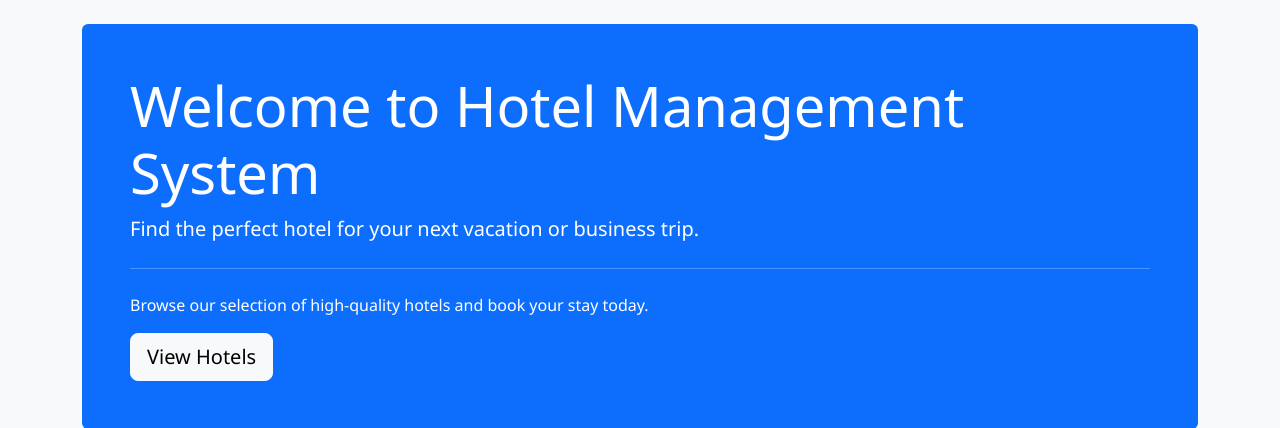
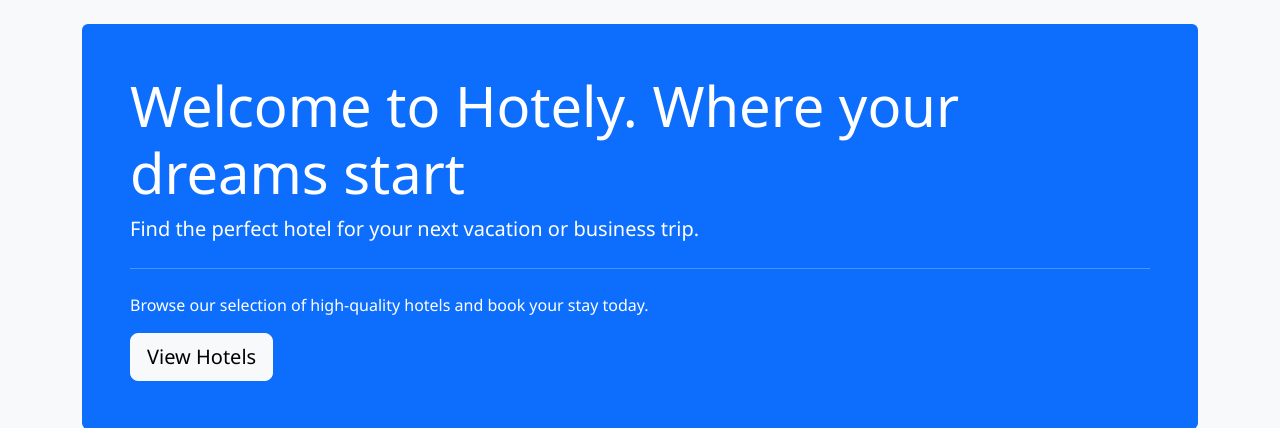
Before and after one commit to benconte/Hotel-Management-System, a PHP site: page /hotel-management/ in a window 1280 px wide. Shown: the part 56-484 px from the top of the page. Run offline with PHP 8.4, Linux system fonts and the light colour scheme; data that the repository does not hold is empty; some libraries are stand-ins or nearby versions.

Commit message:
refactor: heading refactor on home page

```diff
--- a/index.php
+++ b/index.php
@@ -1,7 +1,7 @@
 <?php include 'includes/header.php'; ?>
 
 <div class="jumbotron bg-primary text-white p-5 rounded">
-    <h1 class="display-4">Welcome to Hotel Management System</h1>
+    <h1 class="display-4">Welcome to Hotely. Where your dreams start</h1>
     <p class="lead">Find the perfect hotel for your next vacation or business trip.</p>
     <hr class="my-4">
     <p>Browse our selection of high-quality hotels and book your stay today.</p>
```
